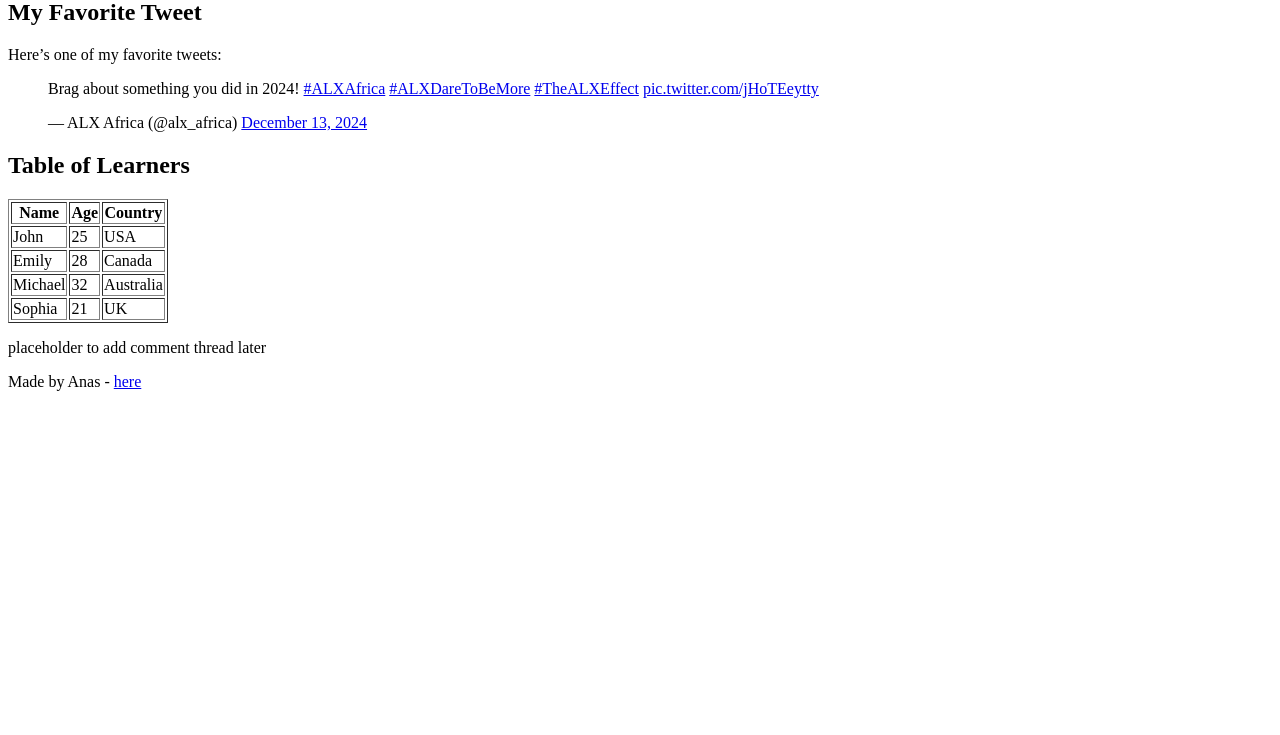
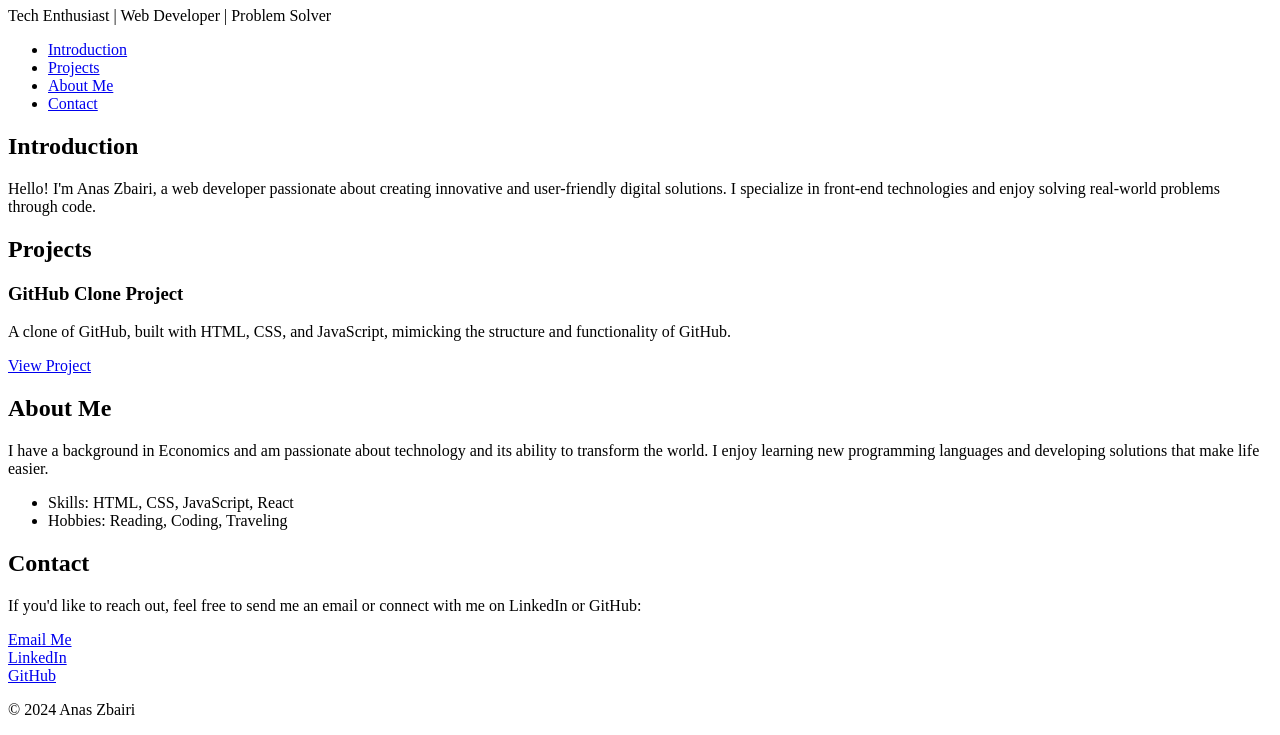
Before and after one commit to AnasZbairi/My_First_Portfolio, a plain HTML site: page html_basic/index.html in a window 1280 px wide. Shown: the part 73-808 px from the top of the page. Drawn offline with Linux system fonts and the light colour scheme.

Commit message:
Update index.html

```diff
--- a/html_basic/index.html
+++ b/html_basic/index.html
@@ -1,74 +1,59 @@
 <!DOCTYPE html>
 <html lang="en">
 <head>
-    <meta charset="UTF-8">
-    <meta name="viewport" content="width=device-width, initial-scale=1.0">
-    <title>My First Portfolio</title>
+    <meta charset="utf-8">
+    <title>Anas Zbairi - Personal Portfolio</title>
 </head>
 <body>
     <header>
-        <ul>
-            <li><a href="index.html">Home</a></li>
-            <li><a href="tweets.html">Tweets</a></li>
-        </ul>
+        <h1>Anas Zbairi</h1>
+        <p>Tech Enthusiast | Web Developer | Problem Solver</p>
     </header>
 
-    <main>
-        <article>
-            <h1>My Favorite Tweet</h1>
-            <p>Here’s one of my favorite tweets:</p>
-            <blockquote class="twitter-tweet" data-media-max-width="560">
-                <p lang="en" dir="ltr">
-                    Brag about something you did in 2024!
-                    <a href="https://twitter.com/hashtag/ALXAfrica?src=hash&amp;ref_src=twsrc%5Etfw">#ALXAfrica</a>
-                    <a href="https://twitter.com/hashtag/ALXDareToBeMore?src=hash&amp;ref_src=twsrc%5Etfw">#ALXDareToBeMore</a>
-                    <a href="https://twitter.com/hashtag/TheALXEffect?src=hash&amp;ref_src=twsrc%5Etfw">#TheALXEffect</a>
-                    <a href="https://t.co/jHoTEeytty">pic.twitter.com/jHoTEeytty</a>
-                </p>
-                &mdash; ALX Africa (@alx_africa)
-                <a href="https://twitter.com/alx_africa/status/1867524880704712878?ref_src=twsrc%5Etfw">December 13, 2024</a>
-            </blockquote>
-            <script async src="https://platform.twitter.com/widgets.js" charset="utf-8"></script>
-            <h2>Table of Learners</h2>
-    <table border="1">
-        <thead>
-            <tr>
-                <th>Name</th>
-                <th>Age</th>
-                <th>Country</th>
-            </tr>
-        </thead>
-        <tbody>
-            <tr>
-                <td>John</td>
-                <td>25</td>
-                <td>USA</td>
-            </tr>
-            <tr>
-                <td>Emily</td>
-                <td>28</td>
-                <td>Canada</td>
-            </tr>
-            <tr>
-                <td>Michael</td>
-                <td>32</td>
-                <td>Australia</td>
-            </tr>
-            <tr>
-                <td>Sophia</td>
-                <td>21</td>
-                <td>UK</td>
-            </tr>
-        </tbody>
-    </table>
+    <nav>
+        <ul>
+            <li><a href="#introduction">Introduction</a></li>
+            <li><a href="#projects">Projects</a></li>
+            <li><a href="#about">About Me</a></li>
+            <li><a href="#contact">Contact</a></li>
+        </ul>
+    </nav>
+
+    <section id="introduction">
+        <h2>Introduction</h2>
+        <p>Hello! I'm Anas Zbairi, a web developer passionate about creating innovative and user-friendly digital solutions. I specialize in front-end technologies and enjoy solving real-world problems through code.</p>
+    </section>
+
+    <section id="projects">
+        <h2>Projects</h2>
+
+        <article class="project">
+            <h3>GitHub Clone Project</h3>
+            <p>A clone of GitHub, built with HTML, CSS, and JavaScript, mimicking the structure and functionality of GitHub.</p>
+            <a href="https://github.com/AnasZbairi/GitHubCloneProject" target="_blank">View Project</a>
         </article>
-        <aside>
-            <p>placeholder to add comment thread later</p>
-        </aside>
-    </main>
 
-   <footer>
-    <p>Made by Anas - <a href="https://www.linkedin.com/in/anas-zbairi-8179a4247/" target="_blank">here</a></p>
-</footer>
+    </section>
+
+    <section id="about">
+        <h2>About Me</h2>
+        <p>I have a background in Economics and am passionate about technology and its ability to transform the world. I enjoy learning new programming languages and developing solutions that make life easier.</p>
+        <ul>
+            <li>Skills: HTML, CSS, JavaScript, React</li>
+            <li>Hobbies: Reading, Coding, Traveling</li>
+        </ul>
+    </section>
+
+    <section id="contact">
+        <h2>Contact</h2>
+        <p>If you'd like to reach out, feel free to send me an email or connect with me on LinkedIn or GitHub:</p>
+        <a href="mailto:ana96box2@gmail.com">Email Me</a><br>
+        <a href="https://www.linkedin.com/in/anas-zbairi-8179a4247/" target="_blank">LinkedIn</a><br>
+        <a href="https://github.com/AnasZbairi" target="_blank">GitHub</a>
+    </section>
+
+    <footer>
+        <p>&copy; 2024 Anas Zbairi</p>
+    </footer>
 </body>
 </html>
```
